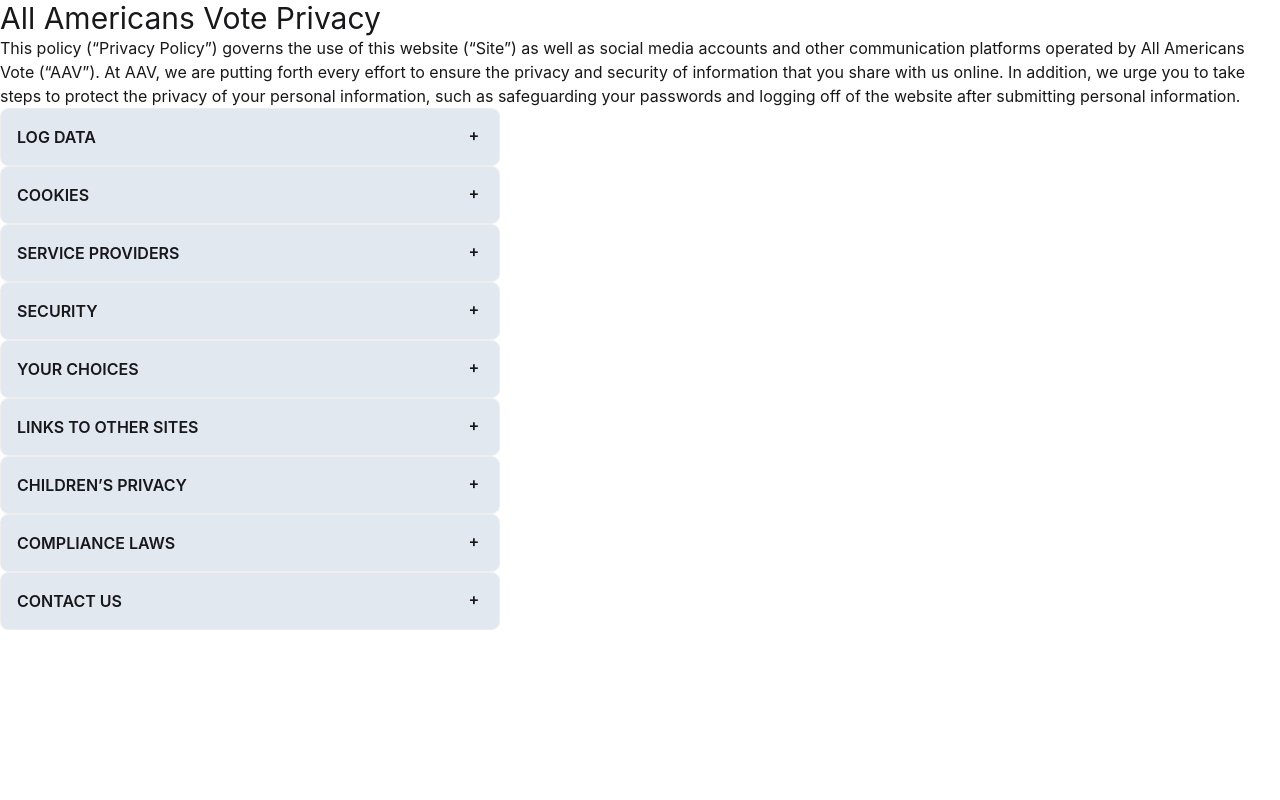
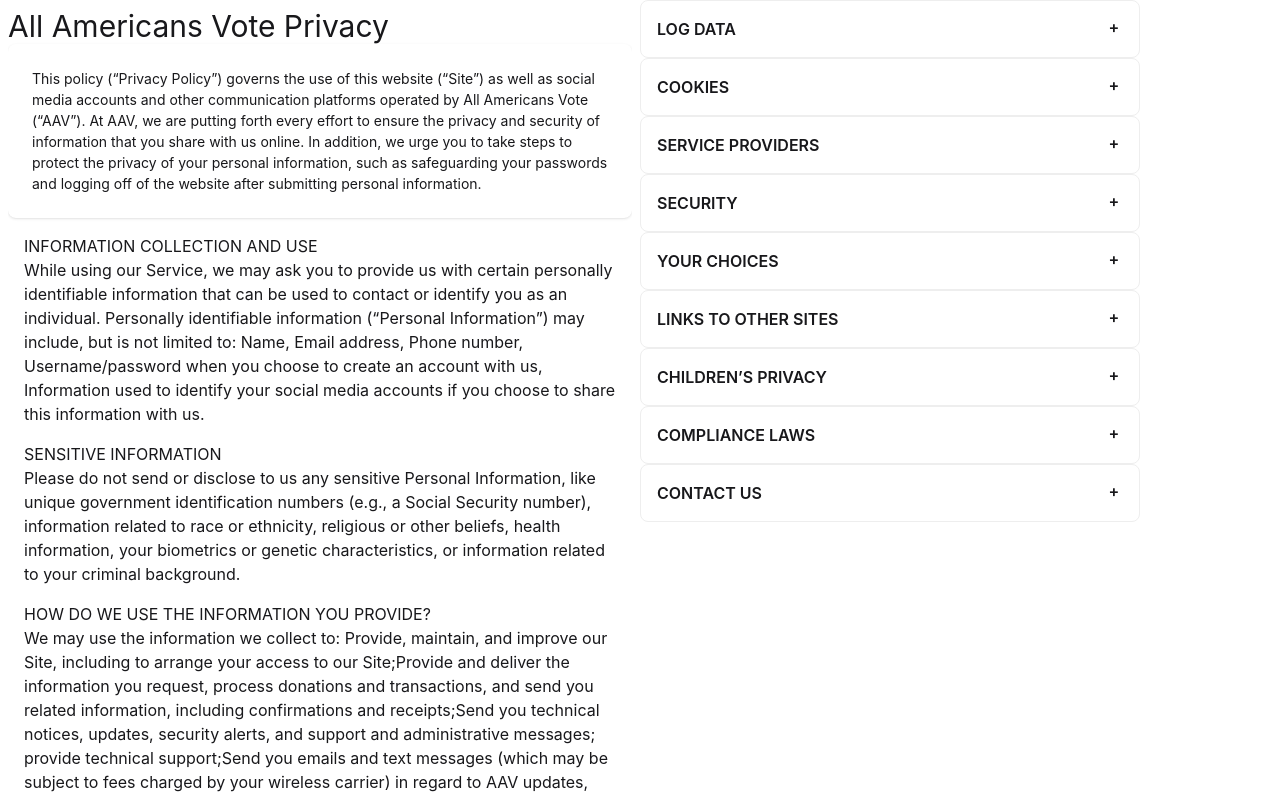
Before and after one commit to jjosephd/aav-ui, a React (Vite) app: page /privacy-policy in a window 1280 px wide. Built offline with nearby package versions, Linux system fonts and the light colour scheme.

Commit message:
Privacy page updated with grid columns for medium displays. Privacy information compiled to accordion component

```diff
--- a/src/index.css
+++ b/src/index.css
@@ -1,4 +1,5 @@
 @plugin 'daisyui';
 :root {
   font-family: Inter, system-ui, Avenir, Helvetica, Arial, sans-serif;
+  scroll-behavior: smooth;
 }
--- a/src/pages/privacy-policy/PrivacyPolicy.jsx
+++ b/src/pages/privacy-policy/PrivacyPolicy.jsx
@@ -4,33 +4,123 @@ import privacyData from './data';
 const PrivacyPolicy = () => {
   return (
     <div>
+      <div className="privacy-container grid grid-cols-1 md:grid-cols-2 h-screen">
+        <header className="header-container overflow-scroll  m-2">
           <h1 className="text-3xl">All Americans Vote Privacy</h1>
 
+          <div className="menu dropdown-content bg-base-100 rounded-box z-1 min-w-[300px] shadow-sm">
+            <p className="m-4">
+              This policy (“Privacy Policy”) governs the use of this website
+              (“Site”) as well as social media accounts and other communication
+              platforms operated by All Americans Vote (“AAV”). At AAV, we are
+              putting forth every effort to ensure the privacy and security of
+              information that you share with us online. In addition, we urge
+              you to take steps to protect the privacy of your personal
+              information, such as safeguarding your passwords and logging off
+              of the website after submitting personal information.
+              <br />
+            </p>
+            {/**
+             * Navigation
+             */}
+          </div>
+          <div className="m-4" id="information">
+            <h2 className="uppercase">INFORMATION COLLECTION AND USE</h2>
             <p>
-        This policy (“Privacy Policy”) governs the use of this website (“Site”)
-        as well as social media accounts and other communication platforms
-        operated by All Americans Vote (“AAV”). At AAV, we are putting forth
-        every effort to ensure the privacy and security of information that you
-        share with us online. In addition, we urge you to take steps to protect
-        the privacy of your personal information, such as safeguarding your
-        passwords and logging off of the website after submitting personal
-        information.
+              While using our Service, we may ask you to provide us with certain
+              personally identifiable information that can be used to contact or
+              identify you as an individual. Personally identifiable information
+              (“Personal Information”) may include, but is not limited to: Name,
+              Email address, Phone number, Username/password when you choose to
+              create an account with us, Information used to identify your
+              social media accounts if you choose to share this information with
+              us.
             </p>
+          </div>
+          <div className="m-4" id="sensitive-information">
+            <h2 className="uppercase">Sensitive Information</h2>
+            <p>
+              Please do not send or disclose to us any sensitive Personal
+              Information, like unique government identification numbers (e.g.,
+              a Social Security number), information related to race or
+              ethnicity, religious or other beliefs, health information, your
+              biometrics or genetic characteristics, or information related to
+              your criminal background.
+            </p>
+          </div>
+          <div className="m-4" id="information-use">
+            <h2 className="uppercase">
+              How do we use the information you provide?
+            </h2>
+            <p>
+              We may use the information we collect to: Provide, maintain, and
+              improve our Site, including to arrange your access to our
+              Site;Provide and deliver the information you request, process
+              donations and transactions, and send you related information,
+              including confirmations and receipts;Send you technical notices,
+              updates, security alerts, and support and administrative messages;
+              provide technical support;Send you emails and text messages (which
+              may be subject to fees charged by your wireless carrier) in regard
+              to AAV updates, volunteer opportunities, promotions, services, or
+              other information; Respond to your emails, submissions, comments,
+              questions, and requests; request feedback or support; otherwise
+              contact you about your participation with AAV and the use of our
+              Site;Solicit volunteers, donations, and support for AAV and for
+              other issues, and organizations that we support; connect you with
+              other volunteers; Allow you to participate in sweepstakes,
+              contests, or other promotions; Accomplish business purposes,
+              including to conduct audits or other internal functions intended
+              to address compliance requirements, for fraud prevention and
+              security monitories, to develop new products and services, to
+              improve or enhance the Site, and to determine the effectiveness of
+              AAV activities. Carry out any other purpose described to you at
+              the time the information was collected.
+            </p>
+          </div>
+          <div className="m-4" id="information-share">
+            <h2 className="uppercase">How do we share your information?</h2>
+            <p>
+              ‍We may share information about you as follows or as otherwise
+              described in this Privacy Policy: With vendors, service providers,
+              volunteers, and consultants who need access to such information to
+              carry out work on our behalf;With organizations, campaigns,
+              groups, or causes that we believe have similar viewpoints,
+              principles, or objectives or share similar goals; andWith
+              organizations that facilitate communications and information
+              sharing among such groups;To third party sponsors of sweepstakes,
+              contests, and similar promotions; Subject to applicable
+              contractual or legal restrictions, in connection with the sale or
+              exchange of your information and related data to a broker or other
+              non-profit or for-profit entity;In response to a request for
+              information if we believe disclosure is in accordance with, or
+              required by, any applicable law or legal process, including lawful
+              requests by public authorities to meet national security or law
+              enforcement requirements; when we believe in good faith that we
+              are lawfully authorized or required to do so or that doing so is
+              reasonably necessary or appropriate to comply with the law or
+              legal processes or to respond to lawful requests, claims, or legal
+              authorities, including responding to lawful subpoenas, warrants,
+              or court orders; andWhen we believe in good faith that disclosure
+              is necessary to protect or defend our rights, to protect the
+              safety and security of AAV, users of our Site, or others, or to
+              investigate suspected fraud, abuse, security issues, and other
+              illegal activities.
+            </p>
+          </div>
+        </header>
 
-      <div className="privacy-container max-w-[500px]">
+        <div className="accordion-container max-w-[500px]">
           {privacyData.map((data, i) => (
             <div
               key={i}
-            className="collapse collapse-plus bg-base-100 border border-base-300"
+              className="collapse collapse-plus bg-base-100 border border-base-300 "
             >
               <input
                 type="radio"
                 name="my-accordion-1"
                 defaultChecked={i === -1}
               />
-            <div className="collapse-title font-semibold bg-slate-200">
-              {data.title}
-            </div>
+              <div className="collapse-title font-semibold">{data.title}</div>
               <div className="collapse-content text-sm">
                 <div className="p-6">{data.content}</div>
               </div>
@@ -38,6 +128,7 @@ const PrivacyPolicy = () => {
           ))}
         </div>
       </div>
+    </div>
   );
 };
 
```
Lines whose indentation alone changed are shown as unchanged.
